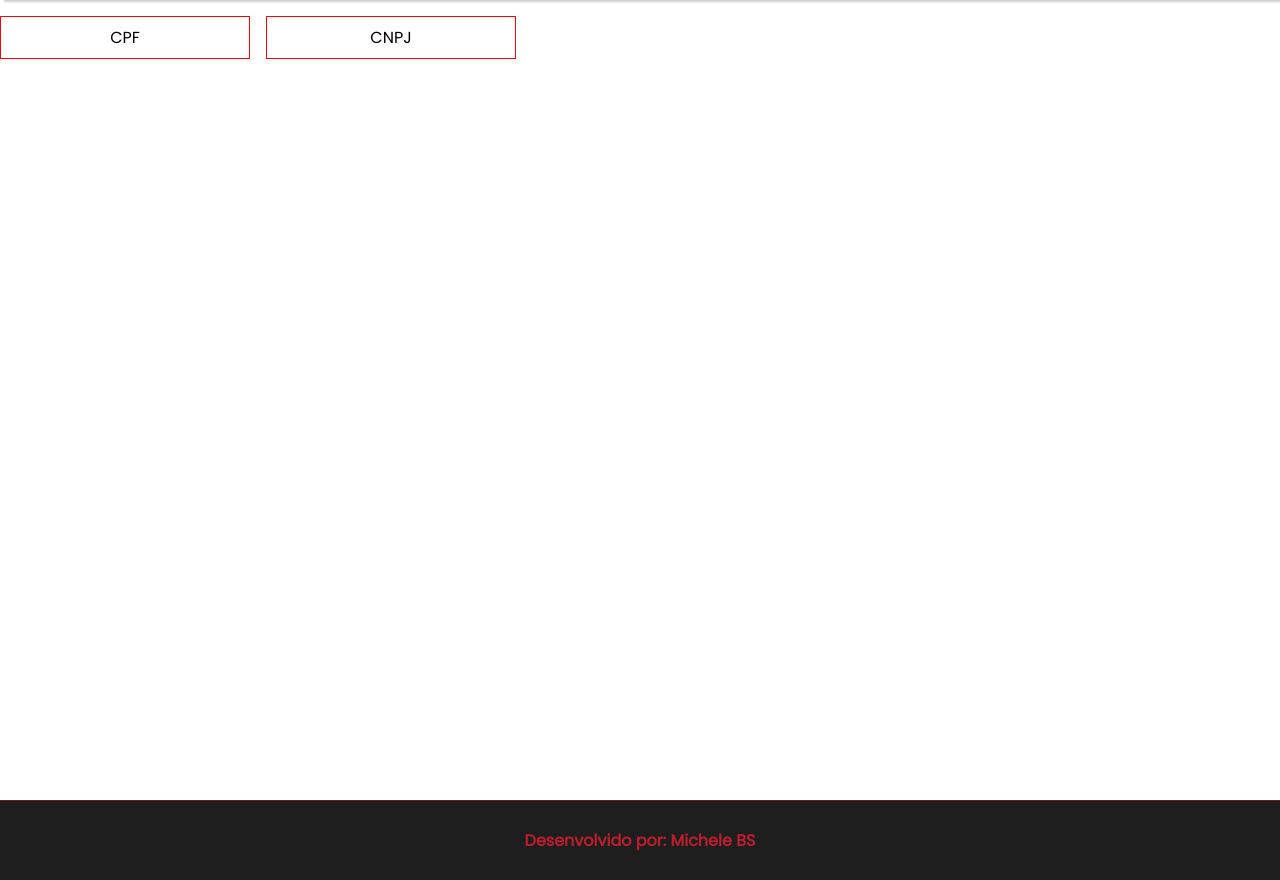
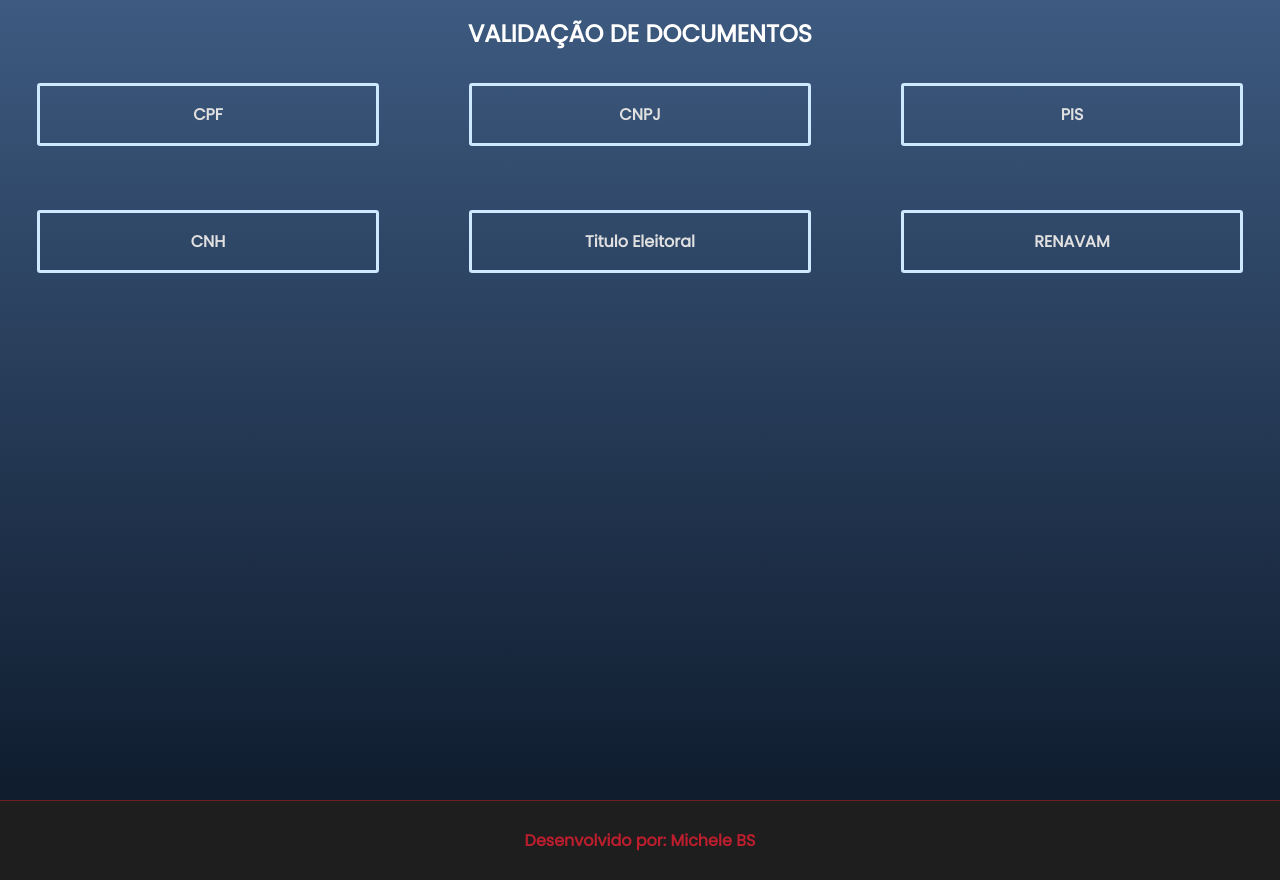
Before and after one commit to michelebswm/projetos-diversos-python-html, a Flask app: page /validadordedocumentos in a window 1280 px wide. Shown: the part 70-950 px from the top of the page. Run offline with Flask 3, Linux system fonts and the light colour scheme.

Commit message:
validador-docs-final

```diff
--- a/miniprojetos/routes.py
+++ b/miniprojetos/routes.py
@@ -213,46 +213,42 @@ def validar_renavam(renavam):
 def validador_documentos():
     form_validador_cpf = FormValidadorCpf()
     form_validador_cnpj = FormValidadorCnpj()
-    # form_validador_pis = FormValidadorPis()
-    # form_validador_cnh = FormValidadorCnh()
-    # form_validador_titulo = FormValidadorTitulo()
-    # form_validador_renavam = FormValidadorRenavam()
+    form_validador_pis = FormValidadorPis()
+    form_validador_cnh = FormValidadorCnh()
+    form_validador_titulo = FormValidadorTitulo()
+    form_validador_renavam = FormValidadorRenavam()
 
     validacao_result = {}
 
     if form_validador_cpf.validate_on_submit() and 'btn_validar_cpf' in request.form:
         cpf = form_validador_cpf.cpf.data
         validacao_result['cpf'] = ('CPF válido!' if validar_cpf(cpf) else 'CPF inválido!')
-        print(validacao_result['cpf'])
-        print(validacao_result)
+
     if form_validador_cnpj.validate_on_submit() and 'btn_validar_cnpj' in request.form:
         cnpj = form_validador_cnpj.cnpj.data
         validacao_result['cnpj'] = ('CNPJ válido!' if validar_cnpj(cnpj) else 'CNPJ inválido!')
-        print(validacao_result['cnpj'])
-        print(validacao_result)
-        pass
-    #
-    # if form_validador_pis.validate_on_submit() and 'btn_validar_pis' in request.form:
-    #     # Lógica de validação de PIS
-    #     pass
-    #
-    # if form_validador_cnh.validate_on_submit() and 'btn_validar_cnh' in request.form:
-    #     # Lógica de validação de CNH
-    #     pass
-    #
-    # if form_validador_titulo.validate_on_submit() and 'btn_validar_titulo' in request.form:
-    #     # Lógica de validação de Título Eleitoral
-    #     pass
-    #
-    # if form_validador_renavam.validate_on_submit() and 'btn_validar_renavam' in request.form:
-    #     # Lógica de validação de RENAVAM
-    #     pass
+
+    if form_validador_pis.validate_on_submit() and 'btn_validar_pis' in request.form:
+        pis = form_validador_pis.pis.data
+        validacao_result['pis'] = ('PIS válido!' if validar_pis(pis) else 'PIS inválido!')
+
+    if form_validador_cnh.validate_on_submit() and 'btn_validar_cnh' in request.form:
+        cnh = form_validador_cnh.cnh.data
+        validacao_result['cnh'] = ('CNH válido!' if validar_cnh(cnh) else 'CNH inválido!')
+
+    if form_validador_titulo.validate_on_submit() and 'btn_validar_titulo' in request.form:
+        titulo = form_validador_titulo.titulo.data
+        validacao_result['titulo'] = ('Título Eleitoral válido!' if validar_TituloEleitoral(titulo) else 'Título Eleitoral inválido!')
+
+    if form_validador_renavam.validate_on_submit() and 'btn_validar_renavam' in request.form:
+        renavam = form_validador_renavam.renavam.data
+        validacao_result['renavam'] = ('RENAVAM válido!' if validar_renavam(renavam) else 'RENAVAM inválido!')
 
     return render_template('validadordedocumentos.html',
                            form_validador_cpf=form_validador_cpf,
                            form_validador_cnpj=form_validador_cnpj,
-                           # form_validador_pis=form_validador_pis,
-                           # form_validador_cnh=form_validador_cnh,
-                           # form_validador_titulo=form_validador_titulo,
-                           # form_validador_renavam=form_validador_renavam,
+                           form_validador_pis=form_validador_pis,
+                           form_validador_cnh=form_validador_cnh,
+                           form_validador_titulo=form_validador_titulo,
+                           form_validador_renavam=form_validador_renavam,
                            validacao_result =validacao_result )
--- a/miniprojetos/static/css/style-validadordedocumentos.css
+++ b/miniprojetos/static/css/style-validadordedocumentos.css
@@ -1,24 +1,64 @@
 .container-validdoc {
 	min-height: 100vh;
+	background: linear-gradient(to bottom, #3d5a80, #0f1c2e);
 }
 
 .content-forms {
+	max-width: 80rem;
 	display: flex;
 	gap: 1rem;
+	flex-wrap: wrap;
+	margin: auto;
+}
+
+.title {
+	text-transform: uppercase;
+	font-size: 1.5rem;
+	font-weight: bold;
+	color: #fff;
+	text-align: center;
+	padding: 1rem;
 }
 
 .form-validdocs {
 	display: flex;
 	flex-wrap: wrap;
+	justify-content: center;
+	margin: 0 auto;
 }
 
 .item-validdocs {
 	text-align: center;
-	margin: 1rem 0;
+	font-weight: bold;
+	margin: 1rem;
+	padding: 1rem;
+	border: 3px solid #cee8ff;
+	border-radius: 0.2rem;
+	min-width: 20rem;
+	cursor: pointer;
+	color: #e0e0e0;
+	transition: box-shadow 0.5s;
+}
+
+.item-validdocs:hover {
+	box-shadow: 0 0 10px 3px #cee8ff;
+}
+
+.group-validdocs {
 	padding: 0.5rem;
-	border: 1px solid red;
-	min-width: 250px;
-	cursor: pointer;
+	display: flex;
+	justify-content: space-around;
+}
+
+.btn-form-validdocs {
+	background-color: #0f1c2e;
+	padding: 0.3rem;
+	color: #e0e0e0;
+}
+
+.input-form-validdocs {
+	padding-left: 0.3rem;
+	height: 2rem;
 }
 
 .content-item-renavam,
@@ -27,5 +67,19 @@
 .content-item-pis,
 .content-item-cnpj,
 .content-item-cpf {
-	display: none;
+	overflow: hidden;
+	max-height: 0;
+	transition: max-height 0.3s ease-in-out;
+	margin: 1rem;
 }
+
+.result {
+	color: #cee8ff;
+	text-align: center;
+}
+
+@media screen and (max-width: 353px) {
+	.item-validdocs {
+		min-width: 15rem;
+	}
+}
--- a/miniprojetos/templates/validadordedocumentos.html
+++ b/miniprojetos/templates/validadordedocumentos.html
@@ -8,7 +8,9 @@
 
 {% block body %}
 <div class="container-validdoc">
+    <div class="title">Validação de Documentos</div>
     <div class="content-forms">
+
         <form method="POST" action="" class="form-validdocs">
             {{ form_validador_cpf.csrf_token }}
             <section>
@@ -17,11 +19,8 @@
                 </div>
                 <div class="content-item-cpf">
                     <div class="group-validdocs">
-                    {{ form_validador_cpf.cpf.label(class='label-form-validdocs') }}
                     {{ form_validador_cpf.cpf(class='input-form-validdocs') }}
-                    </div>
-                     <div class="group-validdocs">
-                        {{ form_validador_cpf.btn_validar_cpf(class='btn-form-validdocs') }}
+                    {{ form_validador_cpf.btn_validar_cpf(class='btn-form-validdocs') }}
                     </div>
                 </div>
                 {% if validacao_result.get('cpf') %}
@@ -31,6 +30,7 @@
                 {% endif %}
             </section>
         </form>
+
         <form method="POST" action="" class="form-validdocs">
             {{ form_validador_cnpj.csrf_token }}
             <section>
@@ -39,15 +39,94 @@
                 </div>
                 <div class="content-item-cnpj">
                     <div class="group-validdocs">
-                    {{ form_validador_cnpj.cnpj.label(class='label-form-validdocs') }}
                     {{ form_validador_cnpj.cnpj(class='input-form-validdocs') }}
-                    </div>
-                     <div class="group-validdocs">
-                        {{ form_validador_cnpj.btn_validar_cnpj(class='btn-form-validdocs') }}
+                    {{ form_validador_cnpj.btn_validar_cnpj(class='btn-form-validdocs') }}
                     </div>
                 </div>
                 {% if validacao_result.get('cnpj') %}
+                <div class="result">
                     {{ validacao_result['cnpj'] }}
+                </div>
+                {% endif %}
+            </section>
+        </form>
+
+        <form method="POST" action="" class="form-validdocs">
+            {{ form_validador_pis.csrf_token }}
+            <section>
+                <div class="item-validdocs" id="item-pis">
+                    PIS
+                </div>
+                <div class="content-item-pis">
+                    <div class="group-validdocs">
+                    {{ form_validador_pis.pis(class='input-form-validdocs') }}
+                    {{ form_validador_pis.btn_validar_pis(class='btn-form-validdocs') }}
+                    </div>
+                </div>
+                {% if validacao_result.get('pis') %}
+                 <div class="result">
+                    {{ validacao_result['pis'] }}
+                 </div>
+                {% endif %}
+            </section>
+        </form>
+
+        <form method="POST" action="" class="form-validdocs">
+            {{ form_validador_cnh.csrf_token }}
+            <section>
+               <div class="item-validdocs" id="item-cnh">
+                    CNH
+                </div>
+                <div class="content-item-cnh">
+                    <div class="group-validdocs">
+                    {{ form_validador_cnh.cnh(class='input-form-validdocs') }}
+                    {{ form_validador_cnh.btn_validar_cnh(class='btn-form-validdocs') }}
+                    </div>
+                </div>
+                {% if validacao_result.get('cnh') %}
+                 <div class="result">
+                    {{ validacao_result['cnh'] }}
+                 </div>
+                {% endif %}
+            </section>
+        </form>
+
+        <form method="POST" action="" class="form-validdocs">
+            {{ form_validador_titulo.csrf_token }}
+            <section>
+                <div class="item-validdocs" id="item-titulo">
+                    Titulo Eleitoral
+                </div>
+                <div class="content-item-titulo">
+                    <div class="group-validdocs">
+                    {{ form_validador_titulo.titulo(class='input-form-validdocs') }}
+                    {{ form_validador_titulo.btn_validar_titulo(class='btn-form-validdocs') }}
+                    </div>
+                </div>
+                {% if validacao_result.get('titulo') %}
+                 <div class="result">
+                    {{ validacao_result['titulo'] }}
+                 </div>
+                {% endif %}
+            </section>
+        </form>
+
+        <form method="POST" action="" class="form-validdocs">
+            {{ form_validador_renavam.csrf_token }}
+            <section>
+                <div class="item-validdocs" id="item-renavam">
+                    RENAVAM
+                </div>
+                <div class="content-item-renavam">
+                    <div class="group-validdocs">
+                    {{ form_validador_renavam.renavam(class='input-form-validdocs') }}
+                    {{ form_validador_renavam.btn_validar_renavam(class='btn-form-validdocs') }}
+                    </div>
+                </div>
+                {% if validacao_result.get('renavam') %}
+                 <div class="result">
+                    {{ validacao_result['renavam'] }}
+                 </div>
                 {% endif %}
             </section>
         </form>
```
Also changed, not shown: miniprojetos/static/js/style-validdocs.js (+18 -41 lines), teste.py (+29 -23 lines).
